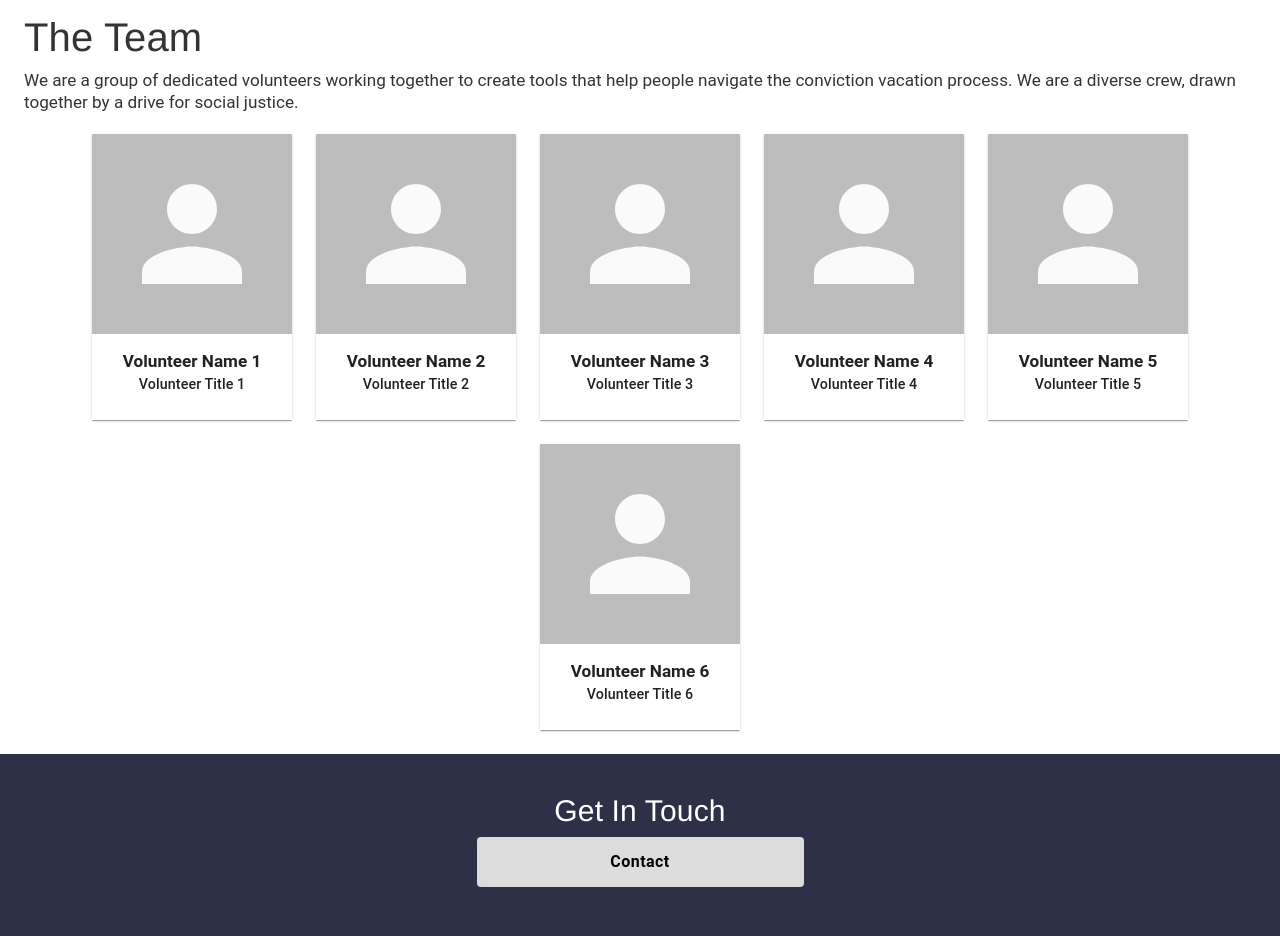
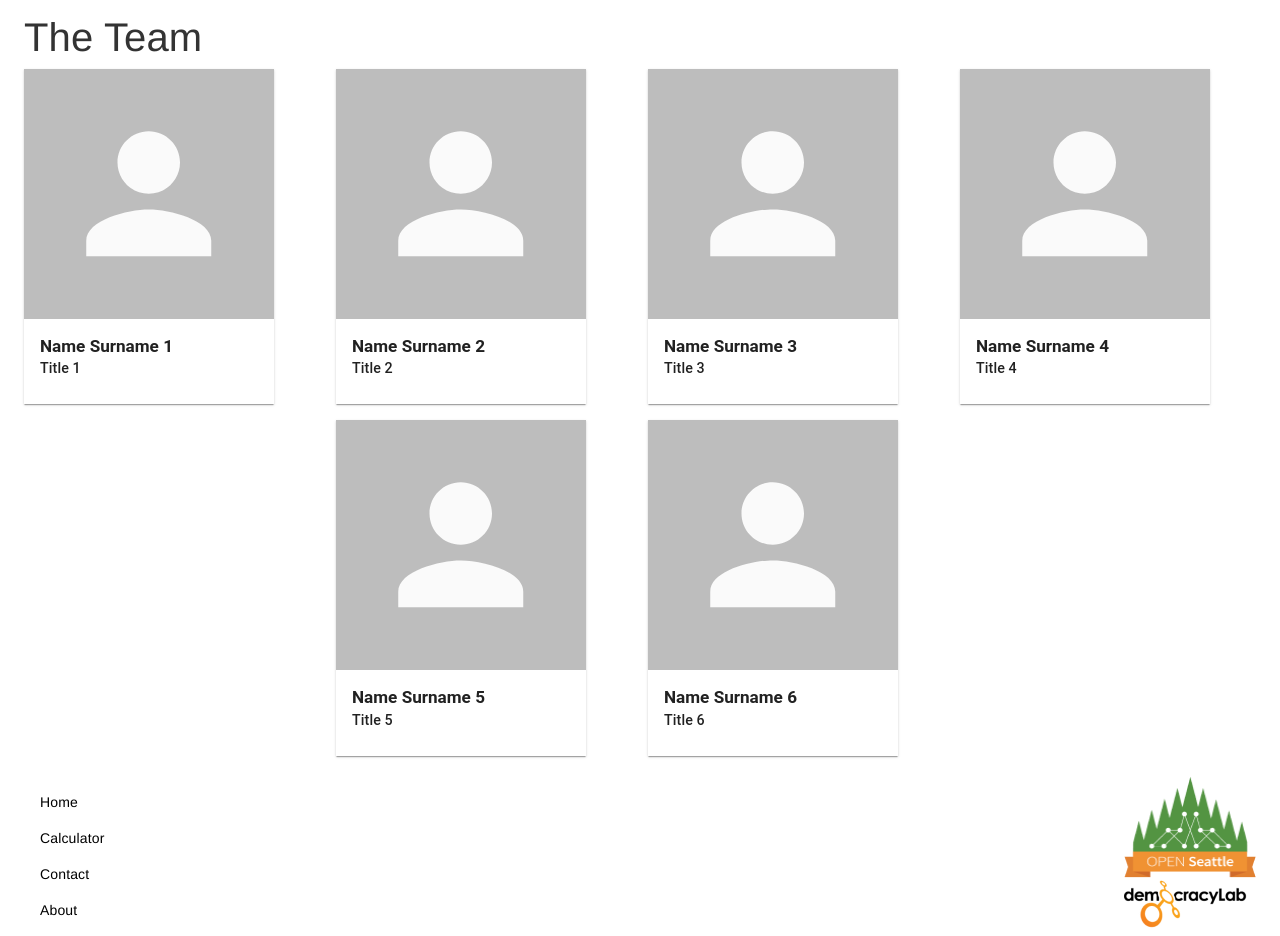
Before and after one commit to openseattle/clearviction-v1, a React (Create React App) app: page /about in a window 1280 px wide. Shown: the part 320-1256 px from the top of the page. Built offline with nearby package versions, Linux system fonts and the light colour scheme.

Commit message:
update TeamCard alignment and size

```diff
--- a/src/Components/TeamCard.jsx
+++ b/src/Components/TeamCard.jsx
@@ -9,13 +9,14 @@ import {
 const useStyles = makeStyles({
   root: {
     borderRadius: 0,
+    maxWidth: 250,
   },
   name: {
     fontWeight: "bold",
   },
   avatar: {
-    width: 200,
-    height: 200,
+    width: 250,
+    height: 250,
   },
 });
 
@@ -25,11 +26,11 @@ const TeamCard = (props) => {
     <Card className={classes.root}>
       <Avatar className={classes.avatar} variant="square" />
       <CardContent>
-        <Typography className={classes.name} variant="h5" align="center">
-          Volunteer Name {props.teamNumber}
+        <Typography className={classes.name} variant="h5" >
+           Name Surname {props.teamNumber}
         </Typography>
-        <Typography variant="h6" align="center">
-          Volunteer Title {props.teamNumber}
+        <Typography variant="h6" >
+           Title {props.teamNumber}
         </Typography>
       </CardContent>
     </Card>
--- a/src/Pages/AboutPage.jsx
+++ b/src/Pages/AboutPage.jsx
@@ -54,30 +54,16 @@ const AboutPage = () => {
           <Typography style={{ marginBottom: "1rem" }} variant="h2">
             The Team
           </Typography>
-          <Typography variant="h5">
-            We are a group of dedicated volunteers working together to create
-            tools that help people navigate the conviction vacation process. We
-            are a diverse crew, drawn together by a drive for social justice.
-          </Typography>
-        </Box>
-        <Grid container justifyContent="center" spacing={3}>
+        <Grid container  spacing={2} justifyContent="center">
           {team.map((id) => (
-            <Grid item key={id}>
+            <Grid item key={id} sm={12} md={3} lg={3}>
               <TeamCard teamNumber={id} />
             </Grid>
           ))}
         </Grid>
+        </Box>
+
       </Container>
-      <Box className={classes.actionItem} padding={5} marginTop={3}>
-        <Grid container justifyContent="center" spacing={3}>
-          <Grid item>
-            <Typography variant="h3" align="center">
-              Get In Touch
-            </Typography>
-            <PrimaryButton text="Contact" href="/contact" />
-          </Grid>
-        </Grid>
-      </Box>
     </>
   );
 };
```
